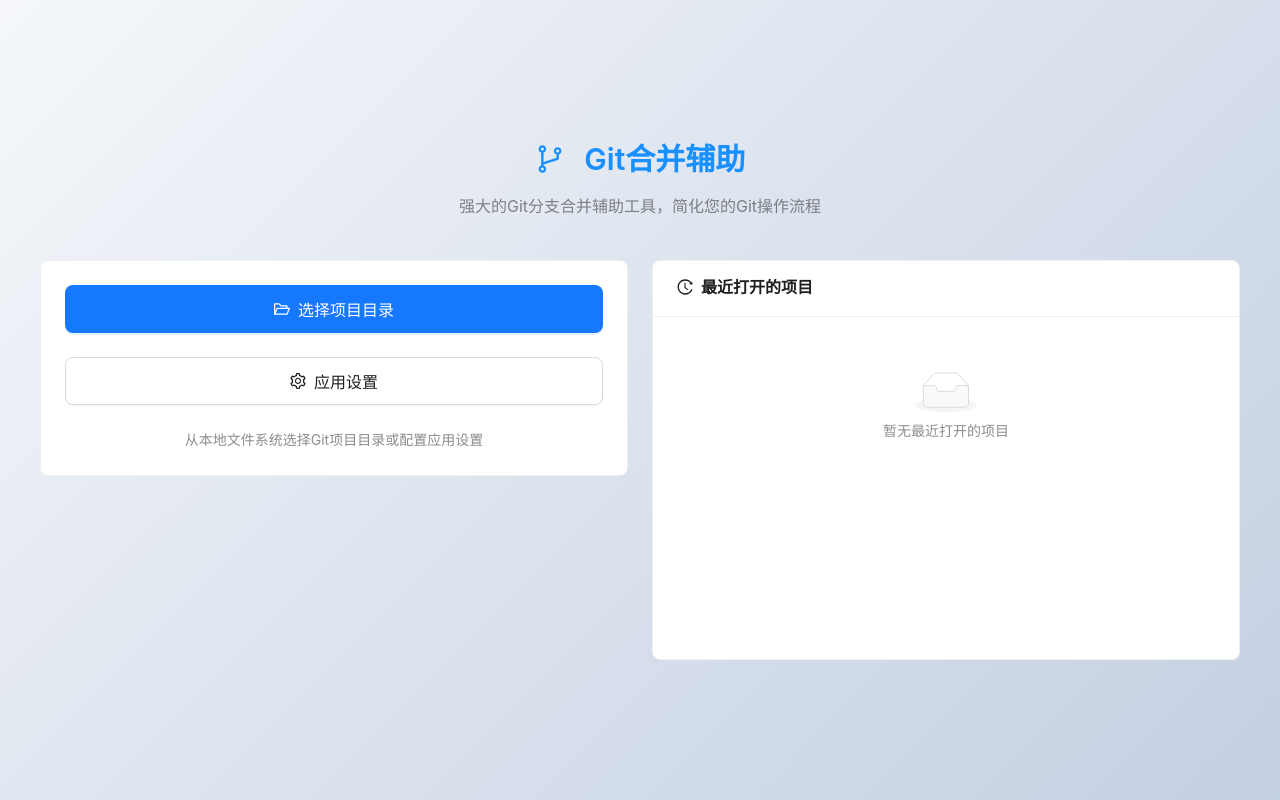
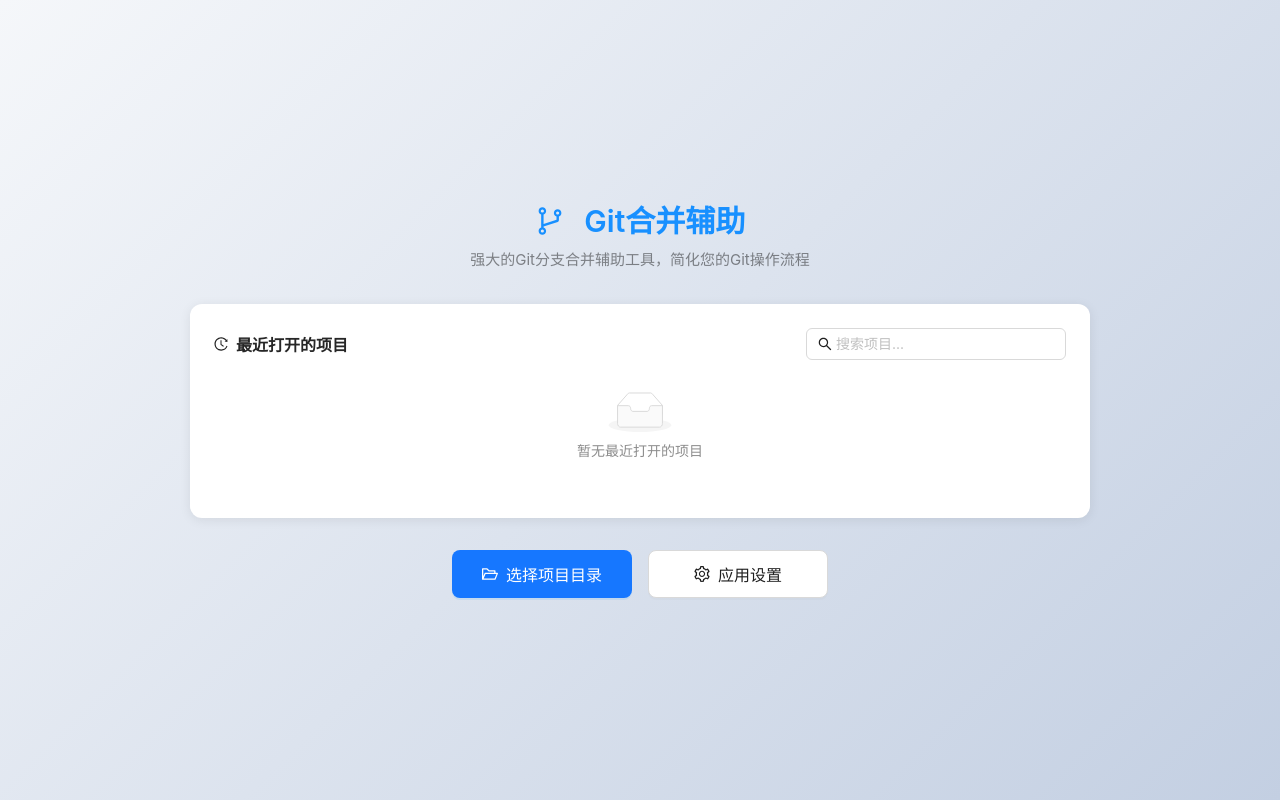
Before and after one commit to SystemStudy/git_merge_tool, a React (Create React App) app: page / in a window 1280 px wide. Built offline with nearby package versions, Linux system fonts and the light colour scheme.

Commit message:
调整了一些东西
1.调整了首页样式
2.增加项目搜索
3.增加提交记录刷新按钮
4.修复搜索提交记录后操作,实际提交记录和选中记录不符合的情况

```diff
--- a/public/electron.js
+++ b/public/electron.js
@@ -838,9 +838,9 @@
         }
       }
 
-      // 只保留最新（日期最大）的一条匹配 tag
+      // 只保留最早（日期最小）的一条匹配 tag，即该提交首次出现的版本
       const allMatched = Array.from(tagMap.values());
-      allMatched.sort((a, b) => b.tagDate.localeCompare(a.tagDate));
+      allMatched.sort((a, b) => a.tagDate.localeCompare(b.tagDate));
       const matchedTag = allMatched.length > 0 ? allMatched[0] : null;
 
       // 获取分支当前最新的 V5.*.R.* tag（从分支顶端往前找）
--- a/src/components/MainWorkspace.js
+++ b/src/components/MainWorkspace.js
@@ -372,6 +372,11 @@
     selectedCommitsRef.current = new Set(selectedCommits);
   }, [selectedCommits]);
 
+  // 从 commits（分页）和 allCommits（搜索全量）两个数据源查找提交
+  const findCommitByHash = useCallback((hash) => {
+    return commits.find(c => c.hash === hash) || allCommits.find(c => c.hash === hash);
+  }, [commits, allCommits]);
+
   // 优化：使用 useCallback 缓存选择切换函数，并添加性能监控
   const toggleCommitSelection = useCallback((hash) => {
     const startTime = performance.now();
@@ -692,6 +697,17 @@
     }, 300);
     return () => clearTimeout(searchDebouncerRef.current);
   }, [searchText, viewBranch]);
+
+  const handleRefresh = async () => {
+    setSearchText('');
+    setShowMyCommits(false);
+    setAllCommits([]);
+    allCommitsLoadedRef.current = false;
+    if (viewBranch) {
+      await loadCommits(viewBranch, true);
+    }
+    message.success('刷新成功');
+  };
 
   const handleFetchOrigin = async () => {
     setFetchLoading(true);
@@ -1121,7 +1137,7 @@
     });
 
     // 提取问题单号
-    const selectedCommitsData = commits.filter(c => selectedCommits.includes(c.hash));
+    const selectedCommitsData = selectedCommits.map(hash => findCommitByHash(hash)).filter(Boolean);
     const issueNumber = extractIssueNumber(selectedCommitsData);
     const username = currentUser.name || 'unknown';
 
@@ -1757,7 +1773,7 @@
     console.log(`[${timestamp}] [handleDetectChanges] 目标分支: ${selectedTargetBranches.join(', ')}`);
 
     // 获取选中提交的 commit message (subject line) 用于精确比对
-    const selectedCommitsData = commits.filter(c => selectedCommits.includes(c.hash));
+    const selectedCommitsData = selectedCommits.map(hash => findCommitByHash(hash)).filter(Boolean);
     const commitSubjects = selectedCommitsData.map(c => c.message || '').filter(Boolean);
 
     if (commitSubjects.length === 0) {
@@ -1859,7 +1875,7 @@
       return;
     }
 
-    const selectedCommitData = commits.find(c => c.hash === selectedCommits[0]);
+    const selectedCommitData = findCommitByHash(selectedCommits[0]);
     if (!selectedCommitData || !selectedCommitData.message) {
       message.error('无法获取选中提交的信息');
       return;
@@ -2172,6 +2188,12 @@
                 }}
               >
                 清空
+              </Button>
+              <Button
+                icon={<ReloadOutlined />}
+                onClick={handleRefresh}
+              >
+                刷新
               </Button>
             </Space>
           </div>
@@ -2402,7 +2424,7 @@
                 }
 
                 const firstCommitHash = selectedCommits[0];
-                const firstCommit = commits.find(c => c.hash === firstCommitHash);
+                const firstCommit = findCommitByHash(firstCommitHash);
                 const author = firstCommit?.author_name || '-';
                 const date = firstCommit?.date || '-';
                 const commitMessage = firstCommit?.message || '-';
--- a/src/components/WelcomePage.css
+++ b/src/components/WelcomePage.css
@@ -9,16 +9,19 @@
 
 .welcome-content {
   width: 100%;
-  max-width: 1200px;
+  max-width: 900px;
+  display: flex;
+  flex-direction: column;
+  align-items: center;
+  gap: 32px;
 }
 
 .welcome-header {
   text-align: center;
-  margin-bottom: 40px;
 }
 
 .welcome-title {
-  margin-bottom: 16px !important;
+  margin-bottom: 8px !important;
   color: #1890ff !important;
 }
 
@@ -27,114 +30,129 @@
 }
 
 .welcome-subtitle {
-  font-size: 16px;
+  font-size: 15px;
 }
 
-.welcome-main {
-  display: grid;
-  grid-template-columns: 1fr 1fr;
-  gap: 24px;
+/* 最近项目区域 */
+.welcome-projects-section {
+  width: 100%;
+  background: #fff;
+  border-radius: 12px;
+  padding: 24px;
+  box-shadow: 0 2px 12px rgba(0, 0, 0, 0.08);
+  min-height: 200px;
 }
 
-.welcome-left {
+.welcome-projects-header {
+  display: flex;
+  justify-content: space-between;
+  align-items: center;
+  margin-bottom: 20px;
+  flex-wrap: wrap;
+  gap: 12px;
+}
+
+.welcome-projects-title {
+  font-size: 16px;
+  font-weight: 600;
+  color: #262626;
+}
+
+/* 项目卡片网格 */
+.recent-projects-grid {
+  display: grid;
+  grid-template-columns: repeat(auto-fill, minmax(190px, 1fr));
+  gap: 16px;
+}
+
+.project-card {
+  background: #fafafa;
+  border: 1px solid #f0f0f0;
+  border-radius: 12px;
+  padding: 16px;
+  cursor: pointer;
+  transition: all 0.2s ease;
   display: flex;
   flex-direction: column;
-  gap: 24px;
+  gap: 8px;
+  min-height: 120px;
 }
 
-.welcome-right {
-  height: 100%;
+.project-card:hover {
+  background: #e6f7ff;
+  border-color: #91d5ff;
+  box-shadow: 0 4px 12px rgba(24, 144, 255, 0.12);
+  transform: translateY(-2px);
 }
 
-.action-card {
-  text-align: center;
+.project-card-header {
+  display: flex;
+  justify-content: space-between;
+  align-items: flex-start;
+  gap: 6px;
 }
 
-.action-card .ant-btn {
-  height: 48px;
-  font-size: 16px;
-}
-
-.features-card {
+.project-card-name {
+  font-weight: 600;
+  font-size: 14px;
+  color: #262626;
+  word-break: break-all;
   flex: 1;
 }
 
-.features-grid {
-  display: grid;
-  grid-template-columns: 1fr 1fr;
-  gap: 16px;
-}
-
-.feature-item {
-  display: flex;
-  align-items: flex-start;
-  gap: 12px;
-  padding: 16px;
-  background: #f6ffed;
-  border-radius: 8px;
-  border: 1px solid #b7eb8f;
-}
-
-.feature-icon {
-  font-size: 24px;
-  color: #52c41a;
-}
-
-.feature-content {
+.project-card-path {
+  font-size: 12px;
+  color: #8c8c8c;
+  word-break: break-all;
   flex: 1;
 }
 
-.feature-title {
-  font-weight: 600;
-  color: #262626;
-  margin-bottom: 4px;
+.project-card-footer {
+  display: flex;
+  justify-content: space-between;
+  align-items: center;
+  margin-top: auto;
 }
 
-.feature-desc {
-  font-size: 12px;
-  color: #8c8c8c;
+.project-card-time {
+  font-size: 11px;
+  color: #bfbfbf;
 }
 
-.recent-projects-card {
-  height: 100%;
-  min-height: 400px;
+/* 底部操作按钮 */
+.welcome-actions {
+  display: flex;
+  gap: 16px;
+  justify-content: center;
 }
 
-.recent-projects-list {
-  max-height: 400px;
-  overflow-y: auto;
+.welcome-actions .ant-btn {
+  height: 48px;
+  font-size: 16px;
+  min-width: 180px;
+  border-radius: 8px;
 }
 
-.project-item {
-  cursor: pointer;
-  transition: background 0.2s;
-  border-radius: 4px;
-}
+@media (max-width: 640px) {
+  .welcome-page {
+    padding: 20px;
+  }
 
-.project-item:hover {
-  background: #f5f5f5;
-}
-
-.project-name {
-  font-weight: 500;
-}
-
-.project-info {
-  display: flex;
-  flex-direction: column;
-  gap: 4px;
-}
-
-.project-time {
-  font-size: 12px;
-}
-
-@media (max-width: 968px) {
-  .welcome-main {
+  .recent-projects-grid {
     grid-template-columns: 1fr;
   }
 
-  .features-grid {
-    grid-template-columns: 1fr;
+  .welcome-actions {
+    flex-direction: column;
+    align-items: stretch;
+  }
+
+  .welcome-actions .ant-btn {
+    min-width: auto;
+  }
+
+  .welcome-projects-header {
+    flex-direction: column;
+    align-items: flex-start;
   }
 }
--- a/src/components/WelcomePage.js
+++ b/src/components/WelcomePage.js
@@ -1,8 +1,6 @@
 import React, { useState, useEffect } from 'react';
 import {
-  Card,
   Button,
-  List,
   Typography,
   Space,
   Empty,
@@ -22,9 +20,7 @@
   DeleteOutlined,
   SettingOutlined,
   BranchesOutlined,
-  PullRequestOutlined,
-  MergeOutlined,
-  GithubOutlined
+  SearchOutlined
 } from '@ant-design/icons';
 import './WelcomePage.css';
 
@@ -37,6 +33,7 @@
   const [settings, setSettings] = useState({});
   const [testResult, setTestResult] = useState(null);
   const [form] = Form.useForm();
+  const [searchText, setSearchText] = useState('');
 
   useEffect(() => {
     loadRecentProjects();
@@ -129,28 +126,21 @@
     return date.toLocaleDateString('zh-CN') + ' ' + date.toLocaleTimeString('zh-CN', { hour: '2-digit', minute: '2-digit' });
   };
 
-  const features = [
-    {
-      icon: <BranchesOutlined />,
-      title: '可视化分支管理',
-      description: '直观查看和管理Git分支'
-    },
-    {
-      icon: <PullRequestOutlined />,
-      title: 'Cherry-pick操作',
-      description: '精确选择提交进行合并'
-    },
-    {
-      icon: <MergeOutlined />,
-      title: '自动创建合并请求',
-      description: '集成GitLab自动创建MR'
-    },
-    {
-      icon: <GithubOutlined />,
-      title: '智能冲突检测',
-      description: '提前检测合并冲突'
-    }
-  ];
+  const getParentPath = (fullPath) => {
+    if (!fullPath) return '';
+    const parts = fullPath.replace(/\\/g, '/').replace(/\/$/, '').split('/');
+    if (parts.length <= 1) return fullPath;
+    return parts[parts.length - 2];
+  };
+
+  const filteredProjects = recentProjects.filter((project) => {
+    if (!searchText.trim()) return true;
+    const keyword = searchText.trim().toLowerCase();
+    return (
+      project.name?.toLowerCase().includes(keyword) ||
+      project.path?.toLowerCase().includes(keyword)
+    );
+  });
 
   return (
     <div className="welcome-page">
@@ -164,60 +154,44 @@
           </Text>
         </div>
 
-        <div className="welcome-main">
-          <div className="welcome-left">
-            <Card className="action-card">
-              <Space direction="vertical" size="large" style={{ width: '100%' }}>
-                <Button
-                  type="primary"
-                  size="large"
-                  icon={<FolderOpenOutlined />}
-                  onClick={handleSelectDirectory}
-                  loading={loading}
-                  block
-                >
-                  选择项目目录
-                </Button>
-
-                <Button
-                  size="large"
-                  icon={<SettingOutlined />}
-                  onClick={() => setSettingsVisible(true)}
-                  block
-                >
-                  应用设置
-                </Button>
-
-                <Text type="secondary" style={{ textAlign: 'center', display: 'block' }}>
-                  从本地文件系统选择Git项目目录或配置应用设置
-                </Text>
-              </Space>
-            </Card>
-          </div>
-
-          <div className="welcome-right">
-            <Card
-              className="recent-projects-card"
-              title={
+        <div className="welcome-projects-section">
+          <div className="welcome-projects-header">
             <Space>
               <HistoryOutlined />
-                  <span>最近打开的项目</span>
+              <span className="welcome-projects-title">最近打开的项目</span>
             </Space>
-              }
+            <Input
+              prefix={<SearchOutlined />}
+              placeholder="搜索项目..."
+              value={searchText}
+              onChange={(e) => setSearchText(e.target.value)}
+              allowClear
+              style={{ width: 260 }}
+            />
+          </div>
+          <Spin spinning={projectsLoading}>
+            {filteredProjects.length > 0 ? (
+              <div className="recent-projects-grid">
+                {filteredProjects.map((project) => (
+                  <div
+                    key={project.path}
+                    className="project-card"
+                    onClick={() => handleOpenProject(project.path)}
                   >
-              <Spin spinning={projectsLoading}>
-                {recentProjects.length > 0 ? (
-                  <List
-                    className="recent-projects-list"
-                    dataSource={recentProjects}
-                    renderItem={(project) => (
-                      <List.Item
-                        className="project-item"
-                        onClick={() => handleOpenProject(project.path)}
-                        actions={[
+                    <div className="project-card-header">
+                      <span className="project-card-name">{project.name}</span>
+                      <Tag color="blue">Git</Tag>
+                    </div>
+                    <Text type="secondary" className="project-card-path">
+                      {getParentPath(project.path)}
+                    </Text>
+                    <div className="project-card-footer">
+                      <Text type="secondary" className="project-card-time">
+                        {formatDate(project.lastOpened)}
+                      </Text>
                       <Popconfirm
                         title="删除记录"
-                            description="确定要从记录中移除此项目吗？（不会删除本地文件）"
+                        description="确定要从记录中移除此项目吗？"
                         onConfirm={(e) => handleRemoveProject(project.path, e)}
                         okText="确定"
                         cancelText="取消"
@@ -225,44 +199,41 @@
                         <Button
                           type="text"
                           danger
+                          size="small"
                           icon={<DeleteOutlined />}
                           onClick={(e) => e.stopPropagation()}
-                            >
-                              删除
-                            </Button>
+                        />
                       </Popconfirm>
-                        ]}
-                      >
-                        <List.Item.Meta
-                          title={
-                            <Space>
-                              <span className="project-name">{project.name}</span>
-                              <Tag color="blue">Git</Tag>
-                            </Space>
-                          }
-                          description={
-                            <div className="project-info">
-                              <Text type="secondary" ellipsis style={{ maxWidth: 300 }}>
-                                {project.path}
-                              </Text>
-                              <Text type="secondary" className="project-time">
-                                {formatDate(project.lastOpened)}
-                              </Text>
                     </div>
-                          }
-                        />
-                      </List.Item>
-                    )}
-                  />
+                  </div>
+                ))}
+              </div>
             ) : (
               <Empty
                 image={Empty.PRESENTED_IMAGE_SIMPLE}
-                    description="暂无最近打开的项目"
+                description={searchText ? '未找到匹配的项目' : '暂无最近打开的项目'}
               />
             )}
           </Spin>
-            </Card>
         </div>
+
+        <div className="welcome-actions">
+          <Button
+            type="primary"
+            size="large"
+            icon={<FolderOpenOutlined />}
+            onClick={handleSelectDirectory}
+            loading={loading}
+          >
+            选择项目目录
+          </Button>
+          <Button
+            size="large"
+            icon={<SettingOutlined />}
+            onClick={() => setSettingsVisible(true)}
+          >
+            应用设置
+          </Button>
         </div>
       </div>
 
```
Lines whose indentation alone changed are shown as unchanged.
